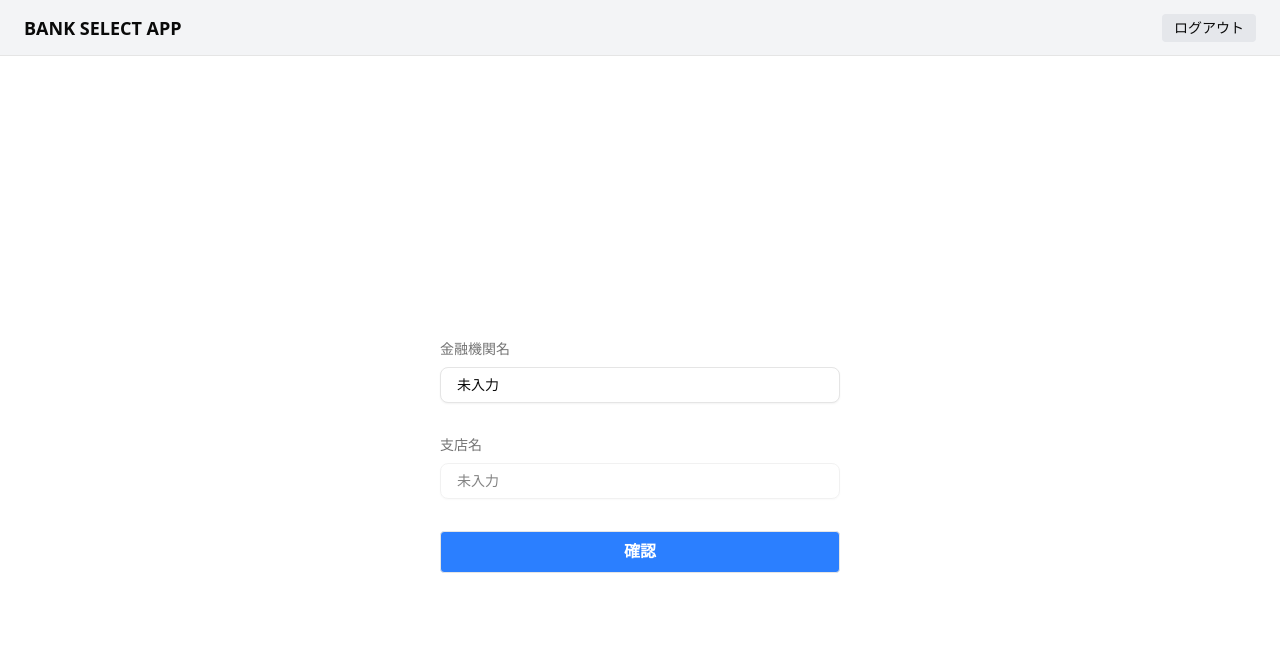
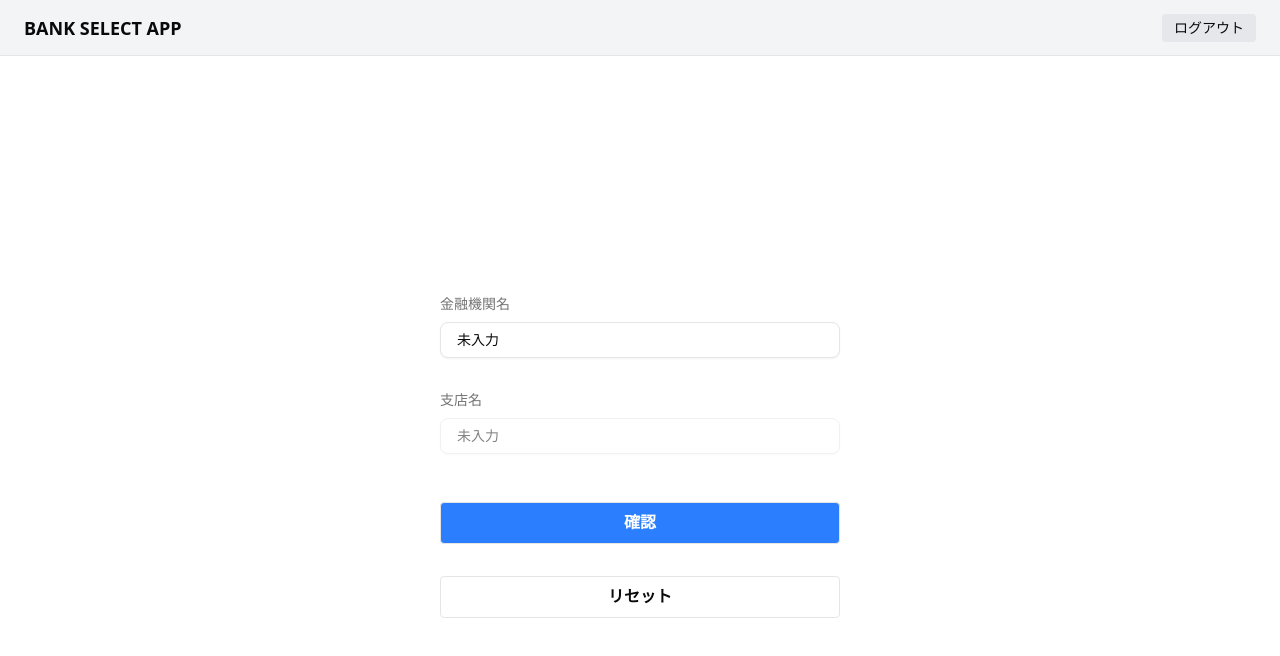
Before and after one commit to hirokazutoki/bank-select-app, a Next.js app: page / in a window 1280 px wide. Shown: the top 656 px of the page. Built offline with nearby package versions, Linux system fonts and the light colour scheme.

Commit message:
add: reset button

```diff
--- a/src/app/page.tsx
+++ b/src/app/page.tsx
@@ -34,6 +34,11 @@ export default function Home() {
         }
     }
 
+    async function handleReset() {
+        setSelectedBank(null)
+        setSelectedBranch(null)
+    }
+
     return (
         <>
             <Header />
@@ -49,10 +54,17 @@ export default function Home() {
                         selectedBank={selectedBank}
                     />
                     <button
-                        className="btn btn-blue border px-4 py-2 rounded w-full"
+                        className="btn btn-blue border px-4 py-2 rounded w-full mt-4"
                         onClick={handleCheck}
                     >
                         確認
+                    </button>
+
+                    <button
+                        className="btn btn-white border px-4 py-1 rounded w-full mt-0"
+                        onClick={handleReset}
+                    >
+                        リセット
                     </button>
                 </main>
             </div>
```
